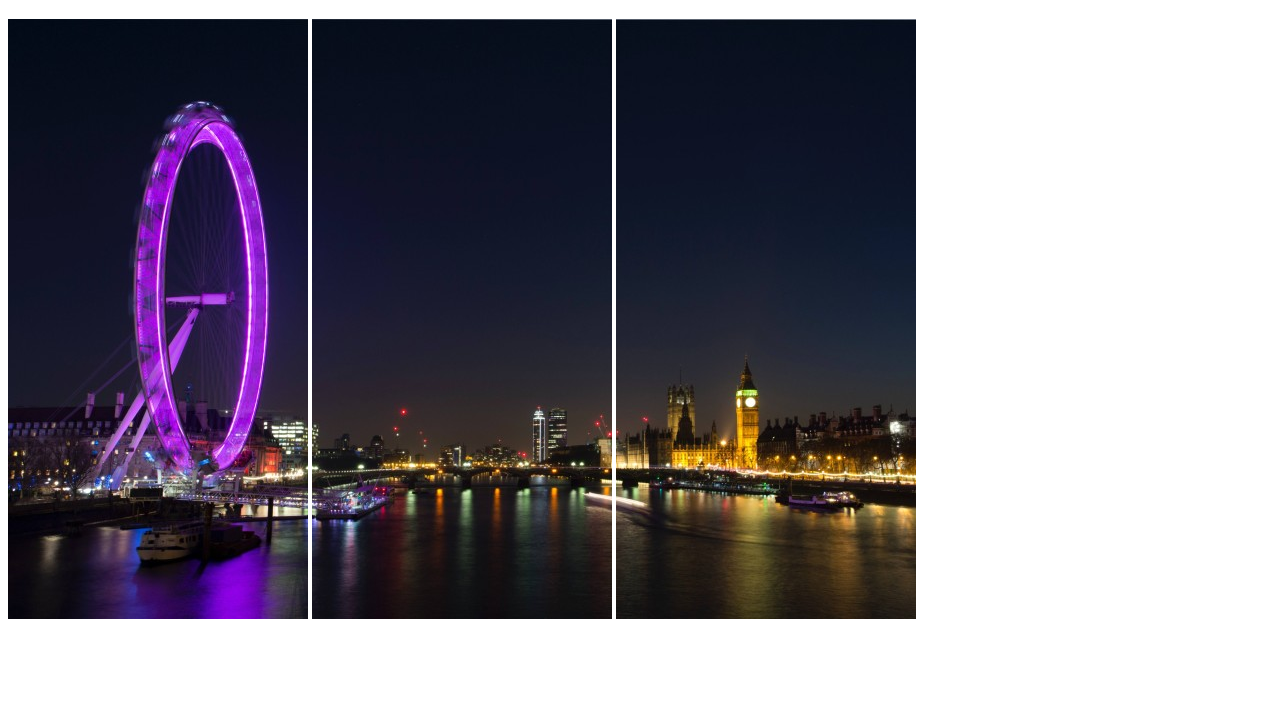
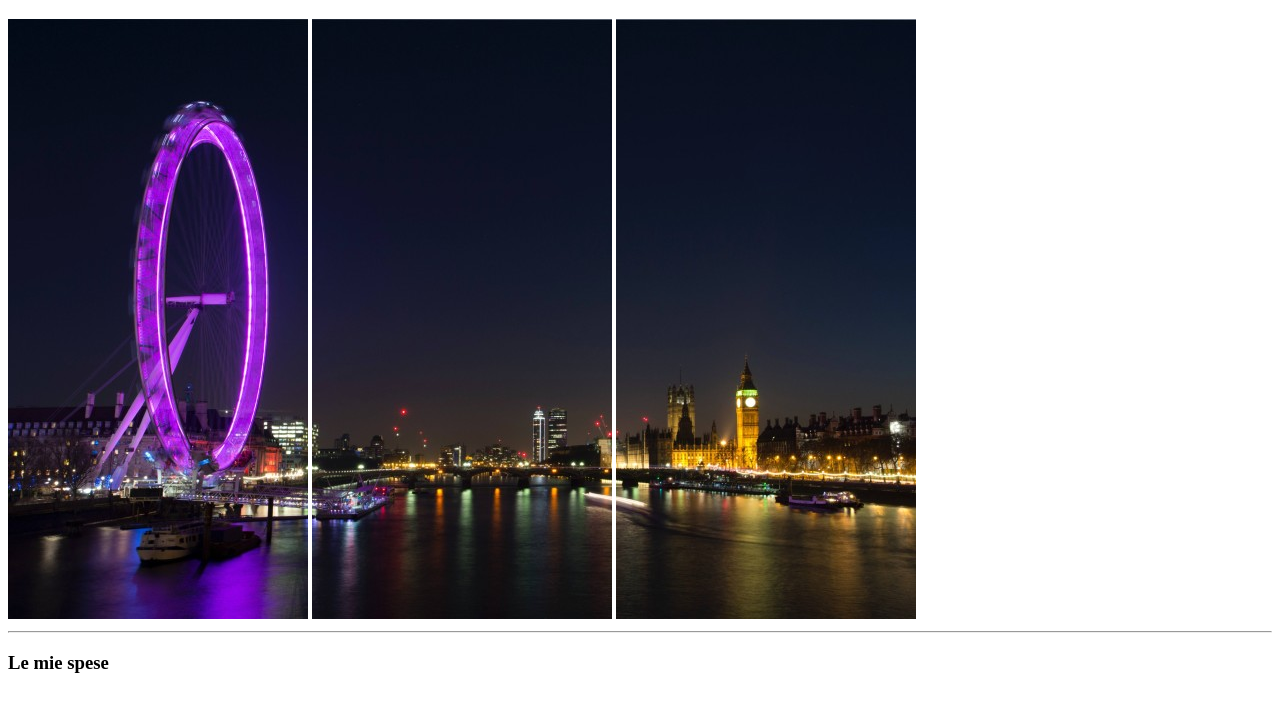
Before and after one commit to DanieleConsoli97/html-london-trip, a plain HTML site: page index.html in a window 1280 px wide. Shown: the part 61-772 px from the top of the page. Drawn offline with Linux system fonts and the light colour scheme.

Commit message:
add; Hr and h3

```diff
--- a/index.html
+++ b/index.html
@@ -10,6 +10,9 @@
     <img src="./img/img1.jpg"alt="immagine1">
     <img src="./img/img2.jpg"alt="immagine2">
     <img src="./img/img3.jpg"alt="immagine3">
+<hr>
+
+<h3>Le mie spese</h3>
 
 
 
```
